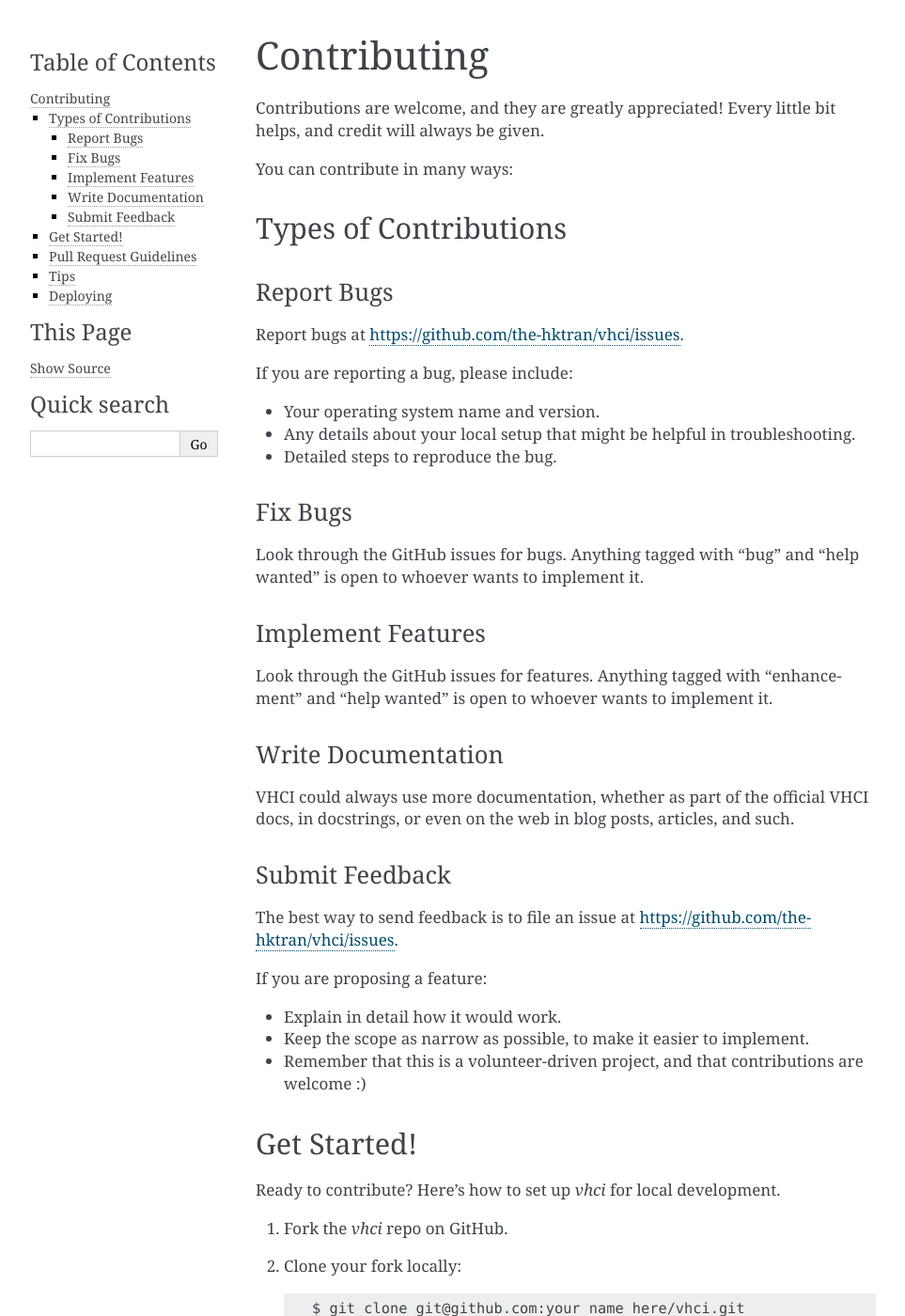
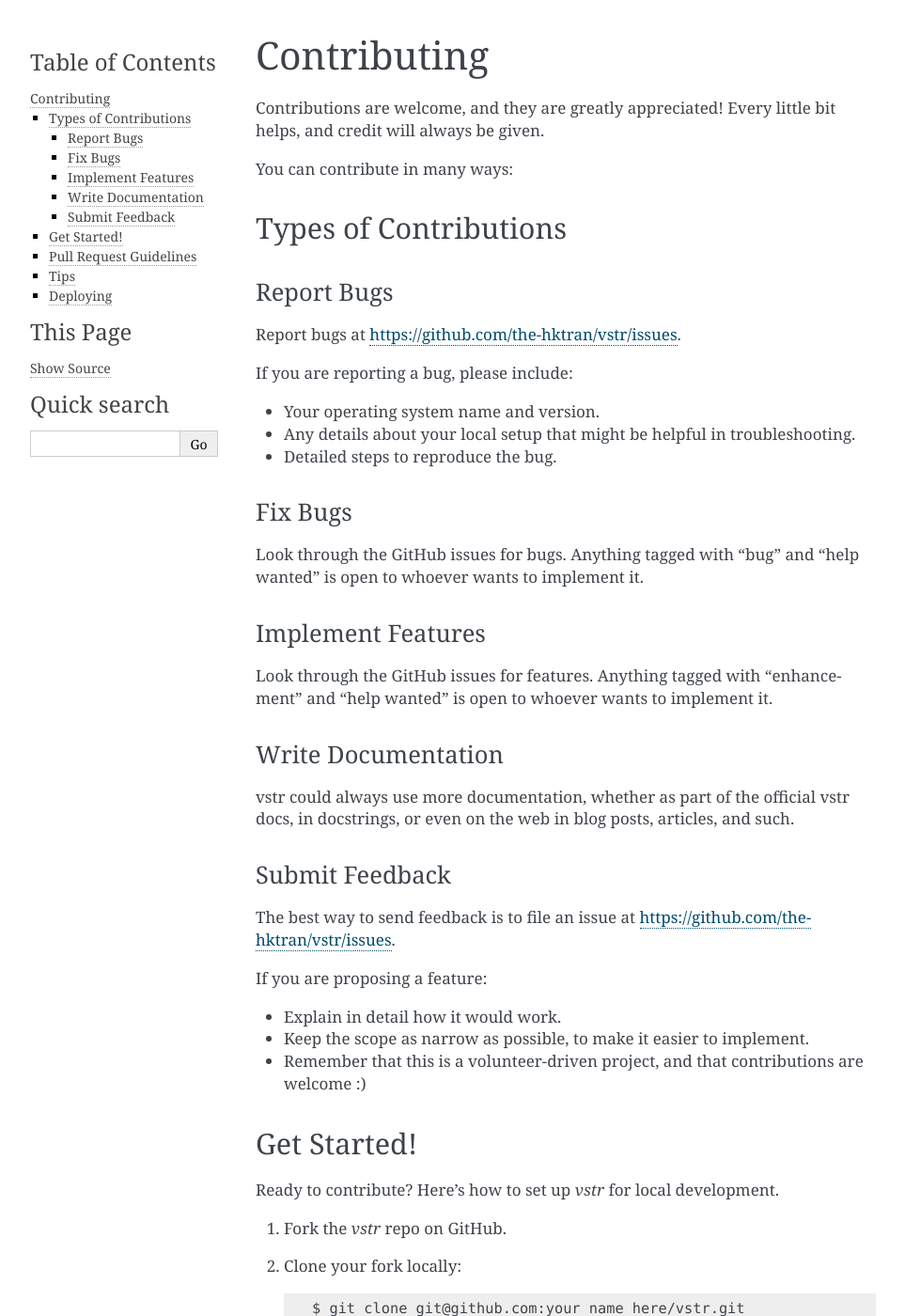
Before and after one commit to the-hktran/vstr, a Sphinx documentation site: the page built from docs/contributing.rst, in a window 1280 px wide and 1400 px high. Shown: the whole window at 94% size, without its empty margins (148-1111 px from the left). Built offline with Sphinx 7.4.7, drawn with Linux system fonts in a browser that asks for light colours; pages that are not in the unit, such as notebooks, are missing from menus; the version number is read from the project's files by our own code; some of the changed text lies outside the part shown.

```diff
--- a/CONTRIBUTING.rst
+++ b/CONTRIBUTING.rst
@@ -15,7 +15,7 @@
 Report Bugs
 ~~~~~~~~~~~
 
-Report bugs at https://github.com/the-hktran/vhci/issues.
+Report bugs at https://github.com/the-hktran/vstr/issues.
 
 If you are reporting a bug, please include:
 
@@ -38,14 +38,14 @@
 Write Documentation
 ~~~~~~~~~~~~~~~~~~~
 
-VHCI could always use more documentation, whether as part of the
-official VHCI docs, in docstrings, or even on the web in blog posts,
+vstr could always use more documentation, whether as part of the
+official vstr docs, in docstrings, or even on the web in blog posts,
 articles, and such.
 
 Submit Feedback
 ~~~~~~~~~~~~~~~
 
-The best way to send feedback is to file an issue at https://github.com/the-hktran/vhci/issues.
+The best way to send feedback is to file an issue at https://github.com/the-hktran/vstr/issues.
 
 If you are proposing a feature:
 
@@ -57,17 +57,17 @@
 Get Started!
 ------------
 
-Ready to contribute? Here's how to set up `vhci` for local development.
+Ready to contribute? Here's how to set up `vstr` for local development.
 
-1. Fork the `vhci` repo on GitHub.
+1. Fork the `vstr` repo on GitHub.
 2. Clone your fork locally::
 
-    $ git clone git@github.com:your_name_here/vhci.git
+    $ git clone git@github.com:your_name_here/vstr.git
 
 3. Install your local copy into a virtualenv. Assuming you have virtualenvwrapper installed, this is how you set up your fork for local development::
 
-    $ mkvirtualenv vhci
-    $ cd vhci/
+    $ mkvirtualenv vstr
+    $ cd vstr/
     $ python setup.py develop
 
 4. Create a branch for local development::
@@ -79,7 +79,7 @@
 5. When you're done making changes, check that your changes pass flake8 and the
    tests, including testing other Python versions with tox::
 
-    $ flake8 vhci tests
+    $ flake8 vstr tests
     $ python setup.py test or pytest
     $ tox
 
@@ -103,7 +103,7 @@
    your new functionality into a function with a docstring, and add the
    feature to the list in README.rst.
 3. The pull request should work for Python 3.5, 3.6, 3.7 and 3.8, and for PyPy. Check
-   https://travis-ci.com/the-hktran/vhci/pull_requests
+   https://travis-ci.com/the-hktran/vstr/pull_requests
    and make sure that the tests pass for all supported Python versions.
 
 Tips
@@ -112,7 +112,7 @@
 To run a subset of tests::
 
 
-    $ python -m unittest tests.test_vhci
+    $ python -m unittest tests.test_vstr
 
 Deploying
 ---------
--- a/docs/conf.py
+++ b/docs/conf.py
@@ -1,6 +1,6 @@
 #!/usr/bin/env python
 #
-# vhci documentation build configuration file, created by
+# vstr documentation build configuration file, created by
 # sphinx-quickstart on Fri Jun  9 13:47:02 2017.
 #
 # This file is execfile()d with the current directory set to its
@@ -21,7 +21,7 @@
 import sys
 sys.path.insert(0, os.path.abspath('..'))
 
-import vhci
+import vstr
 
 # -- General configuration ---------------------------------------------
 
@@ -46,7 +46,7 @@
 master_doc = 'index'
 
 # General information about the project.
-project = 'VHCI'
+project = 'vstr'
 copyright = "2022, Henry Khoa Tran"
 author = "Henry Khoa Tran"
 
@@ -55,9 +55,9 @@
 # the built documents.
 #
 # The short X.Y version.
-version = vhci.__version__
+version = vstr.__version__
 # The full version, including alpha/beta/rc tags.
-release = vhci.__version__
+release = vstr.__version__
 
 # The language for content autogenerated by Sphinx. Refer to documentation
 # for a list of supported languages.
@@ -100,7 +100,7 @@
 # -- Options for HTMLHelp output ---------------------------------------
 
 # Output file base name for HTML help builder.
-htmlhelp_basename = 'vhcidoc'
+htmlhelp_basename = 'vstrdoc'
 
 
 # -- Options for LaTeX output ------------------------------------------
@@ -127,8 +127,8 @@
 # (source start file, target name, title, author, documentclass
 # [howto, manual, or own class]).
 latex_documents = [
-    (master_doc, 'vhci.tex',
-     'VHCI Documentation',
+    (master_doc, 'vstr.tex',
+     'vstr Documentation',
      'Henry Khoa Tran', 'manual'),
 ]
 
@@ -138,8 +138,8 @@
 # One entry per manual page. List of tuples
 # (source start file, name, description, authors, manual section).
 man_pages = [
-    (master_doc, 'vhci',
-     'VHCI Documentation',
+    (master_doc, 'vstr',
+     'vstr Documentation',
      [author], 1)
 ]
 
@@ -150,10 +150,10 @@
 # (source start file, target name, title, author,
 #  dir menu entry, description, category)
 texinfo_documents = [
-    (master_doc, 'vhci',
-     'VHCI Documentation',
+    (master_doc, 'vstr',
+     'vstr Documentation',
      author,
-     'vhci',
+     'vstr',
      'One line description of project.',
      'Miscellaneous'),
 ]
--- a/setup.py
+++ b/setup.py
@@ -31,14 +31,14 @@
     description="Vibrational structure theory methods based on heat bath CI",
     entry_points={
         'console_scripts': [
-            'vhci=vhci.cli:main',
+            'vstr=vstr.cli:main',
         ],
     },
     install_requires=requirements,
     license="MIT license",
     long_description=readme + '\n\n' + history,
     include_package_data=True,
-    keywords='vhci',
+    keywords='vstr',
     name='vstr',
     packages=find_packages(include=['vstr', 'vstr.*']),
     test_suite='tests',
```
Also changed, not shown: docs/installation.rst (+8 -8 lines), 5 other files.
